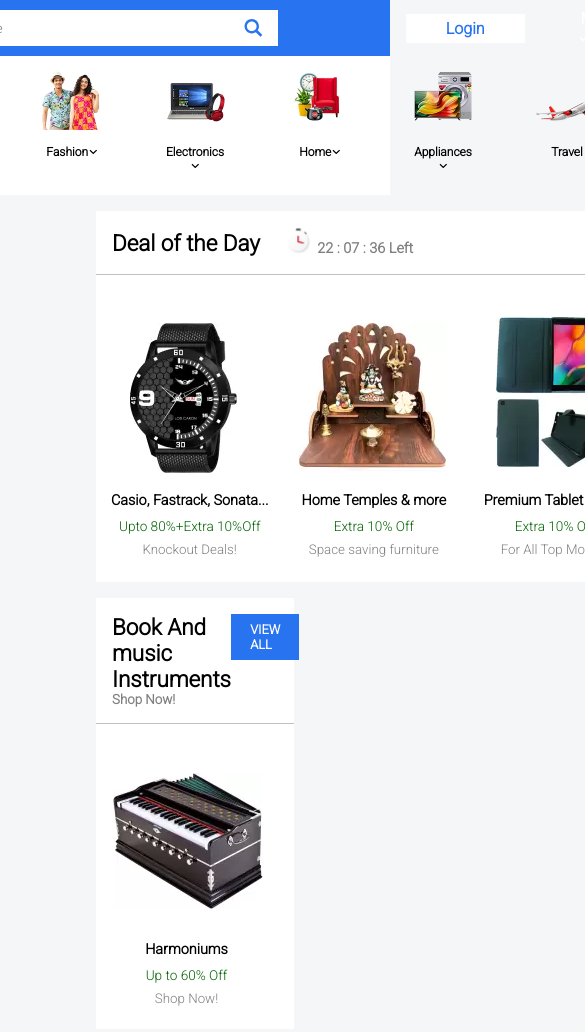
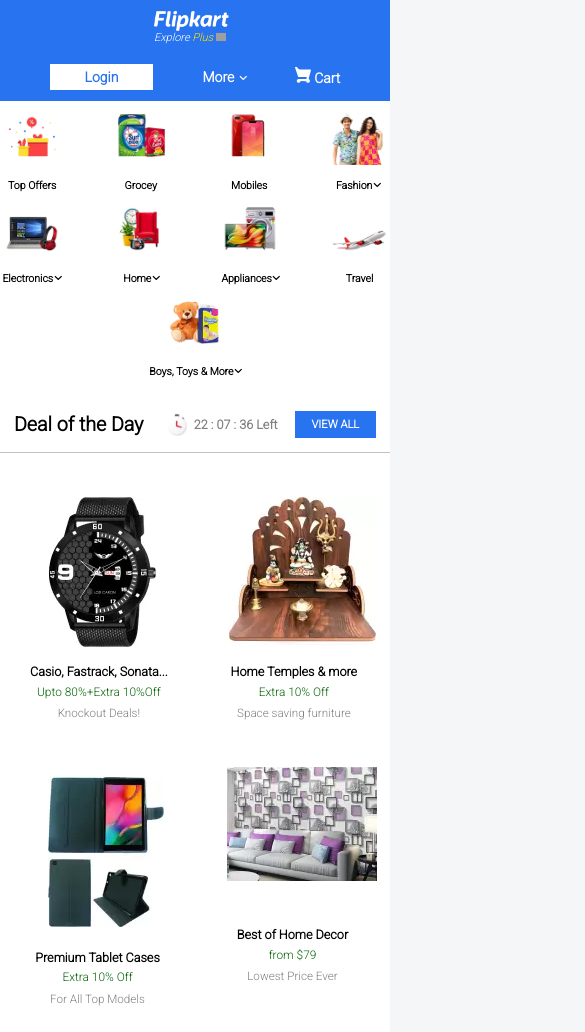
Before and after one commit to jeel15/HTML-CSS-practical, a plain HTML site: page index.html in a window 390 px wide. Shown: the top 1032 px of the page, 585 px wide, since content can reach past the window. Drawn offline with Linux system fonts and the light colour scheme; grey boxes are pictures that could not be loaded; files whose address does not match are found by name.

Commit message:
[Make responsive website]

```diff
--- a/index.css
+++ b/index.css
@@ -1,3 +1,7 @@
+html {
+    font-size: 16px;
+}
+
 * {
     font-family: 'Roboto', sans-serif;
     box-sizing: border-box;
@@ -9,7 +13,9 @@ body {
 }
 
 .nav {
-    height: 3.5rem;
+    /* height: 3.5rem; */
+    z-index: 1;
+    padding: 0.75rem 0rem;
     position: sticky;
     top: 0;
     /* left: 0;
@@ -17,7 +23,7 @@ body {
     display: flex;
     align-items: center;
     justify-content: center;
-    min-width: 100%;
+    max-width: 100%;
     background-color: #2874f0;
 }
 
@@ -49,7 +55,7 @@ body {
     margin-right: 0.5rem;
 }
 
-.nav-search>button {
+.nav-search-logo>button {
     cursor: pointer;
     background-color: white;
     border: 1px;
@@ -77,7 +83,7 @@ body {
 
 .nav-login a {
     text-decoration: none;
-    padding: 5px 40px;
+    padding: 0.375rem 2.5rem;
     color: #2874f0;
 }
 
@@ -123,7 +129,7 @@ input:focus {
 .containers {
     /* background-color: #f1f3f600 ; */
     /* display: flex; */
-    width: 100%;
+    max-width: 100%;
 
     /* justify-content: center; */
     /* height: 500px; */
@@ -131,15 +137,16 @@ input:focus {
 
 .container {
     margin: 1rem 6rem;
+    max-width: 100%;
     display: grid;
-    grid-template-columns: 7fr 1fr;
+    grid-template-columns: 85% 14%;
     column-gap: 1rem;
     /* width: 87%; */
 }
 
 .container-header {
     display: flex;
-    min-width: 100%;
+    max-width: 100%;
     padding: 1rem;
     border-bottom: 1px solid rgb(197, 190, 190);
     justify-content: space-between;
@@ -190,21 +197,47 @@ input:focus {
 .items {
     display: flex;
     overflow-x: hidden;
+    position: relative;
 }
+
+.rigtharr {
+    transform: rotate(180deg);
+}
+
+.side-arrow {
+    position: absolute;
+    top: 50%;
+    transform: translateY(-50%);
+    right: 0;
+    background-color: white;
+    color: black;
+    display: flex;
+    align-items: center;
+    justify-content: center;
+    width: 40px;
+    height: 100px;
+    font-size: 100px;
+    box-shadow: rgba(0, 0, 0, 0.25) 0px 54px 55px, rgba(0, 0, 0, 0.12) 0px -12px 30px, rgba(0, 0, 0, 0.12) 0px 4px 6px, rgba(0, 0, 0, 0.17) 0px 12px 13px, rgba(0, 0, 0, 0.09) 0px -3px 5px;
+}
+
+.side-arrow:hover {
+    cursor: pointer;
+}
+
 
 .card {
     flex-grow: 0;
     flex-shrink: 0;
-    line-height: 10px;
-    padding: 25px 15px;
+    line-height: 0.625;
+    padding: 1.5rem 1rem;
     /* border: 1px solid black; */
     text-align: center;
 }
 
 .card-img {
     display: inline-block;
-    width: 151px;
-    height: 182px;
+    width: 9.4375rem;
+    height: 11.375rem;
 }
 
 .container2 {
@@ -214,11 +247,61 @@ input:focus {
     grid-template-columns: 7fr 1fr; */
     column-gap: 1rem;
 }
-.container-title2{
+
+.container-title2 {
     font-weight: 700;
     display: flex;
     flex-direction: column;
 }
+
 .container-title2>span {
     font-size: 1.4rem;
 }
+
+@media screen and (max-width:1300px) {
+    .nav>div {
+        flex-wrap: wrap;
+        row-gap: 20px;
+    }
+    .categories{
+        flex-wrap: wrap;
+    }
+    .container{
+        display: flex;
+        margin: 0;
+    }
+    .container2{
+        margin: 0;
+    }
+    .container-right{
+        display: none;
+    }
+    .items{
+        flex-wrap: wrap;
+        justify-content: space-around;
+    }
+    .side-arrow{
+        display: none;
+    }
+
+}
+
+@media screen and (max-width:800px) {
+    .nav-search-logo,.nav-search{
+        display: none;
+    }
+    .nav-left{
+        margin-right: 0;
+    }
+    .nav-right{
+        margin-left: 0;
+    }
+}
+
+@media screen and (max-width:450px) {
+    html{
+        font-size: 14px;
+    }
+
+
+}
--- a/index.html
+++ b/index.html
@@ -14,6 +14,7 @@
 </head>
 
 <body>
+    <!-- ------------------------------------------------------------------------NAV BAR-------------------------------------------------------------------------- -->
     <nav class="nav">
         <div>
             <div class="nav-left">
@@ -27,8 +28,10 @@
                     </span>
                 </div>
 
-                <div><input type="text" placeholder="Search for products, brands and more"></div>
                 <div class="nav-search">
+                    <input type="text" placeholder="Search for products, brands and more">
+                </div>
+                <div class="nav-search-logo">
                     <button>
                         <svg width="20" height="20" viewBox="0 0 17 18" class="" xmlns="http://www.w3.org/2000/svg">
                             <g fill="#2874F1" fill-rdive="evenodd">
@@ -70,7 +73,7 @@
             </div>
         </div>
     </nav>
-
+    <!-- ----------------------------------------------------------------------------------CATEGORIES--------------------------------------------------------------------------------------------->
     <div class="categories">
         <a href="">
             <div class="category-box">
@@ -162,14 +165,19 @@
             </div>
         </a>
     </div>
+
+    <!-- -------------------------------------------------------------------------------CONTAINERS------------------------------------------------------------------------------------------- -->
+
     <div class="containers">
+        <!-- --------------------------------------------------------------------------------CONTAINER----------------------------------------------------------------------------------------- -->
         <div class="container">
             <div class="container-left">
 
                 <div class="container-header">
                     <div class="container-title">
                         <span>Deal of the Day</span>
-                        <span><img src="./assests/clock.png" alt=""> <span style="font-size: 0.9rem; color: gray;">22 :
+                        <span style="display: flex; align-items: center;"><img src="./assests/clock.png" alt="">
+                            &nbsp;<span style="font-size: 0.9rem; color: gray;">22 :
                                 07 : 36 Left</span></span>
                     </div>
                     <div class="container-view_all">
@@ -179,12 +187,18 @@
 
 
                 <div class="items">
-
+                    <div class="side-arrow">
+                        <svg width="17" height="35" viewBox="0 0 16 27" xmlns="http://www.w3.org/2000/svg"
+                            class="zZ3yfL rigtharr">
+                            <path d="M16 23.207L6.11 13.161 16 3.093 12.955 0 0 13.161l12.955 13.161z" fill="#000"
+                                class="_2gTTdy"></path>
+                        </svg>
+                    </div>
                     <div class="card">
                         <div class="card-img">
                             <img src="/assests//card-images/casio.png" alt="">
                         </div>
-                        <p style="font-size: 0.90rem;font-weight: bold; " >Casio, Fastrack, Sonata...</p>
+                        <p style="font-size: 0.90rem;font-weight: bold; ">Casio, Fastrack, Sonata...</p>
                         <p style="font-size: 0.85rem; color: darkgreen;">Upto 80%+Extra 10%Off</p>
                         <small style="color: grey;">Knockout Deals!</small>
                     </div>
@@ -192,7 +206,7 @@
                         <div class="card-img">
                             <img src="/assests/card-images/tample.png" alt="">
                         </div>
-                        <p style="font-size: 0.90rem;font-weight: bold; " >Home Temples & more</p>
+                        <p style="font-size: 0.90rem;font-weight: bold; ">Home Temples & more</p>
                         <p style="font-size: 0.85rem; color: darkgreen;">Extra 10% Off</p>
                         <small style="color: grey;">Space saving furniture</small>
                     </div>
@@ -200,7 +214,7 @@
                         <div class="card-img">
                             <img src="/assests/card-images/tabletcase.png" alt="">
                         </div>
-                        <p style="font-size: 0.90rem;font-weight: bold; " >Premium Tablet Cases</p>
+                        <p style="font-size: 0.90rem;font-weight: bold; ">Premium Tablet Cases</p>
                         <p style="font-size: 0.85rem; color: darkgreen;">Extra 10% Off</p>
                         <small style="color: grey;">For All Top Models</small>
                     </div>
@@ -208,7 +222,7 @@
                         <div class="card-img">
                             <img src="/assests/card-images/homedecor.png" alt="">
                         </div>
-                        <p style="font-size: 0.90rem;font-weight: bold; " >Best of Home Decor</p>
+                        <p style="font-size: 0.90rem;font-weight: bold; ">Best of Home Decor</p>
                         <p style="font-size: 0.85rem; color: darkgreen;">from $79</p>
                         <small style="color: grey;">Lowest Price Ever</small>
                     </div>
@@ -216,7 +230,7 @@
                         <div class="card-img">
                             <img src="/assests/card-images/metronuat.png" alt="">
                         </div>
-                        <p style="font-size: 0.90rem;font-weight: bold; " >Metronuat, Provogue & ...</p>
+                        <p style="font-size: 0.90rem;font-weight: bold; ">Metronuat, Provogue & ...</p>
                         <p style="font-size: 0.85rem; color: darkgreen;">From $249+Extra 10% Off</p>
                         <small style="color: grey;">Jackets, Dresses & More</small>
                     </div>
@@ -224,7 +238,7 @@
                         <div class="card-img">
                             <img src="/assests/card-images/lava.png" alt="">
                         </div>
-                        <p style="font-size: 0.90rem;font-weight: bold; " >LAVA A1500</p>
+                        <p style="font-size: 0.90rem;font-weight: bold; ">LAVA A1500</p>
                         <p style="font-size: 0.85rem; color: darkgreen;">Flat $830 Off</p>
                         <small style="color: grey;">Now $999</small>
                     </div>
@@ -232,7 +246,7 @@
                         <div class="card-img">
                             <img src="/assests//card-images/lava.png" alt="">
                         </div>
-                        <p style="font-size: 0.90rem;font-weight: bold; " >LAVA A1500</p>
+                        <p style="font-size: 0.90rem;font-weight: bold; ">LAVA A1500</p>
                         <p style="font-size: 0.85rem; color: darkgreen;">Flat $830 Off</p>
                         <small style="color: grey;">Now $999</small>
                     </div>
@@ -240,7 +254,7 @@
                         <div class="card-img">
                             <img src="/assests//card-images/casio.png" alt="">
                         </div>
-                        <p style="font-size: 0.90rem;font-weight: bold; " >Casio, Fastrack, Sonata...</p>
+                        <p style="font-size: 0.90rem;font-weight: bold; ">Casio, Fastrack, Sonata...</p>
                         <p style="font-size: 0.85rem; color: darkgreen;">Upto 80%+Extra 10%Off</p>
                         <small style="color: grey;">Knockout Deals!</small>
                     </div>
@@ -270,7 +284,7 @@
                     <div class="card-img">
                         <img src="/assests//card-images/harmoniums.png" alt="">
                     </div>
-                        <p style="font-size: 0.90rem;font-weight: bold; " >Harmoniums</p>
+                    <p style="font-size: 0.90rem;font-weight: bold; ">Harmoniums</p>
                     <p style="font-size: 0.85rem; color: darkgreen;">Up to 60% Off</p>
                     <small style="color: grey;">Shop Now!</small>
                 </div>
@@ -278,7 +292,7 @@
                     <div class="card-img">
                         <img src="/assests//card-images/flutes.png" alt="">
                     </div>
-                        <p style="font-size: 0.90rem;font-weight: bold; " >Flutes</p>
+                    <p style="font-size: 0.90rem;font-weight: bold; ">Flutes</p>
                     <p style="font-size: 0.85rem; color: darkgreen;">Up to 80% Off</p>
                     <small style="color: grey;">Shop Now!</small>
                 </div>
@@ -286,7 +300,7 @@
                     <div class="card-img">
                         <img src="/assests//card-images/guitars.png" alt="">
                     </div>
-                        <p style="font-size: 0.90rem;font-weight: bold; " >Acoustic Guitars</p>
+                    <p style="font-size: 0.90rem;font-weight: bold; ">Acoustic Guitars</p>
                     <p style="font-size: 0.85rem; color: darkgreen;">Starting $1799</p>
                     <small style="color: grey;">Juarez, Revel..</small>
                 </div>
@@ -294,7 +308,7 @@
                     <div class="card-img">
                         <img src="/assests//card-images/musical accessories.png" alt="">
                     </div>
-                        <p style="font-size: 0.90rem;font-weight: bold; " >Musical Accessories</p>
+                    <p style="font-size: 0.90rem;font-weight: bold; ">Musical Accessories</p>
                     <p style="font-size: 0.85rem; color: darkgreen;">Up to 80% Off</p>
                     <small style="color: grey;">Shop Now!</small>
                 </div>
@@ -302,7 +316,7 @@
                     <div class="card-img">
                         <img src="/assests//card-images/mircophone accessories.png" alt="">
                     </div>
-                        <p style="font-size: 0.90rem;font-weight: bold; " >Microphone Accessories</p>
+                    <p style="font-size: 0.90rem;font-weight: bold; ">Microphone Accessories</p>
                     <p style="font-size: 0.85rem; color: darkgreen;">Up to 80% Off</p>
                     <small style="color: grey;">Shop Now!</small>
                 </div>
@@ -310,15 +324,13 @@
                     <div class="card-img">
                         <img src="/assests//card-images/guitars2.png" alt="">
                     </div>
-                        <p style="font-size: 0.90rem;font-weight: bold; " >Acoustic Guitars</p>
+                    <p style="font-size: 0.90rem;font-weight: bold; ">Acoustic Guitars</p>
                     <p style="font-size: 0.85rem; color: darkgreen;">Starting $1999</p>
                     <small style="color: grey;">By Revel</small>
                 </div>
             </div>
         </div>
     </div>
-
-    </div>
 </body>
 
 </html>
```
Lines whose indentation alone changed are shown as unchanged.
